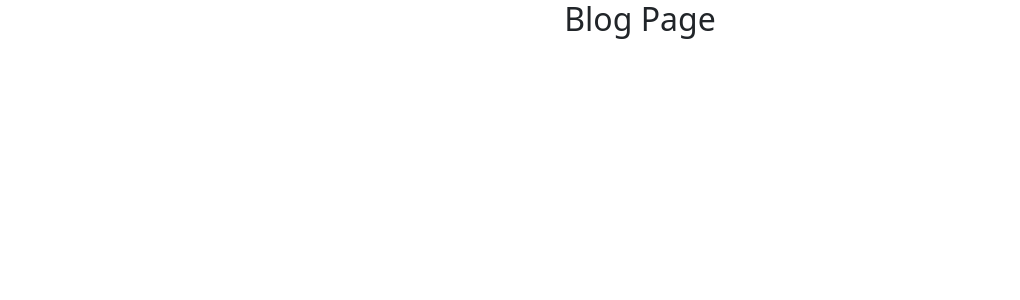
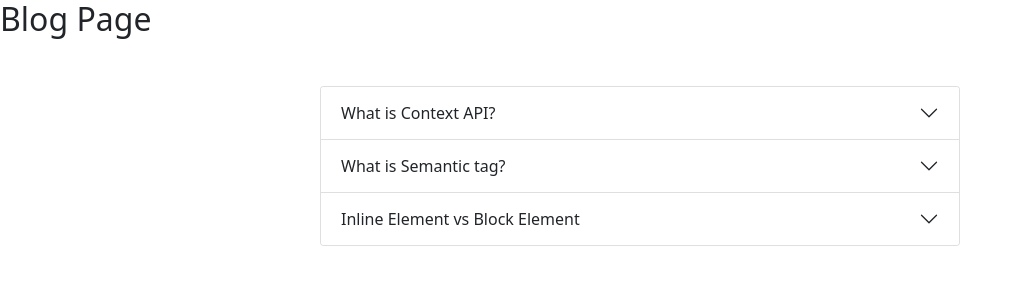
Before and after one commit to chamakkarmakar/product-analysis-review, a React (Create React App) app: page /blog in a window 1280 px wide. Shown: the top 300 px of the page, without its empty margins (0-1020 px from the left). Built offline with nearby package versions, Linux system fonts and the light colour scheme.

Commit message:
blog done

```diff
--- a/src/App.css
+++ b/src/App.css
@@ -1,5 +1,5 @@
 .App {
-  text-align: center;
+  text-align: justify;
 }
 
 .App-logo {
--- a/src/components/Blog/Blog.js
+++ b/src/components/Blog/Blog.js
@@ -1,12 +1,32 @@
 import React from 'react';
-// import { Accordion } from 'react-bootstrap';
+import { Accordion } from 'react-bootstrap';
 import './Blog.css';
 
 const Blog = () => {
     return (
         <div>
             <h2>Blog Page</h2>
-
+            <Accordion className='w-50 mx-auto my-5'>
+                <Accordion.Item eventKey="0">
+                    <Accordion.Header>What is Context API?</Accordion.Header>
+                    <Accordion.Body>
+                    Context API is the way to create global variables that can be passed around the component tree. Context API is an alternative to passing props manually in a component tree. Something that is also called Prop drilling.
+                    </Accordion.Body>
+                </Accordion.Item>
+                <Accordion.Item eventKey="1">
+                    <Accordion.Header>What is Semantic tag?</Accordion.Header>
+                    <Accordion.Body>
+                    Semantic HTML elements are those that clearly describe their meaning in a human- and machine-readable way. Elements such as header , footer and article are all considered semantic because they accurately describe the purpose of the element and the type of content that is inside them
+                    </Accordion.Body>
+                </Accordion.Item>
+                <Accordion.Item eventKey="2">
+                    <Accordion.Header>Inline Element vs Block Element</Accordion.Header>
+                    <Accordion.Body>
+                   <strong>Block Element:</strong> They consume the entire width available irrespective of their sufficiency. They always start in a new line and have top and bottom margins. It does not contain any other elements next to it. <br />
+                   <strong>Inline elements:</strong> Inline elements occupy only enough width that is sufficient to it and allows other elements next to it which are inline. Inline elements don't start from a new line and don't have top and bottom margins as block elements have.
+                    </Accordion.Body>
+                </Accordion.Item>
+            </Accordion>
         </div>
     );
 };
--- a/src/components/Home/Home.js
+++ b/src/components/Home/Home.js
@@ -4,7 +4,7 @@ import './Home.css';
 const Home = () => {
     return (
         <div>
-            <Nav className="nav-bar justify-content-center bg-light p-2 my-5 mx-5" defaultActiveKey="/home">
+            <Nav className="nav-bar justify-content-center bg-light p-2 my-5 mx-auto" defaultActiveKey="/home">
                 <Nav.Item>
                     <Nav.Link href="/home">HOME</Nav.Link>
                 </Nav.Item>
```
